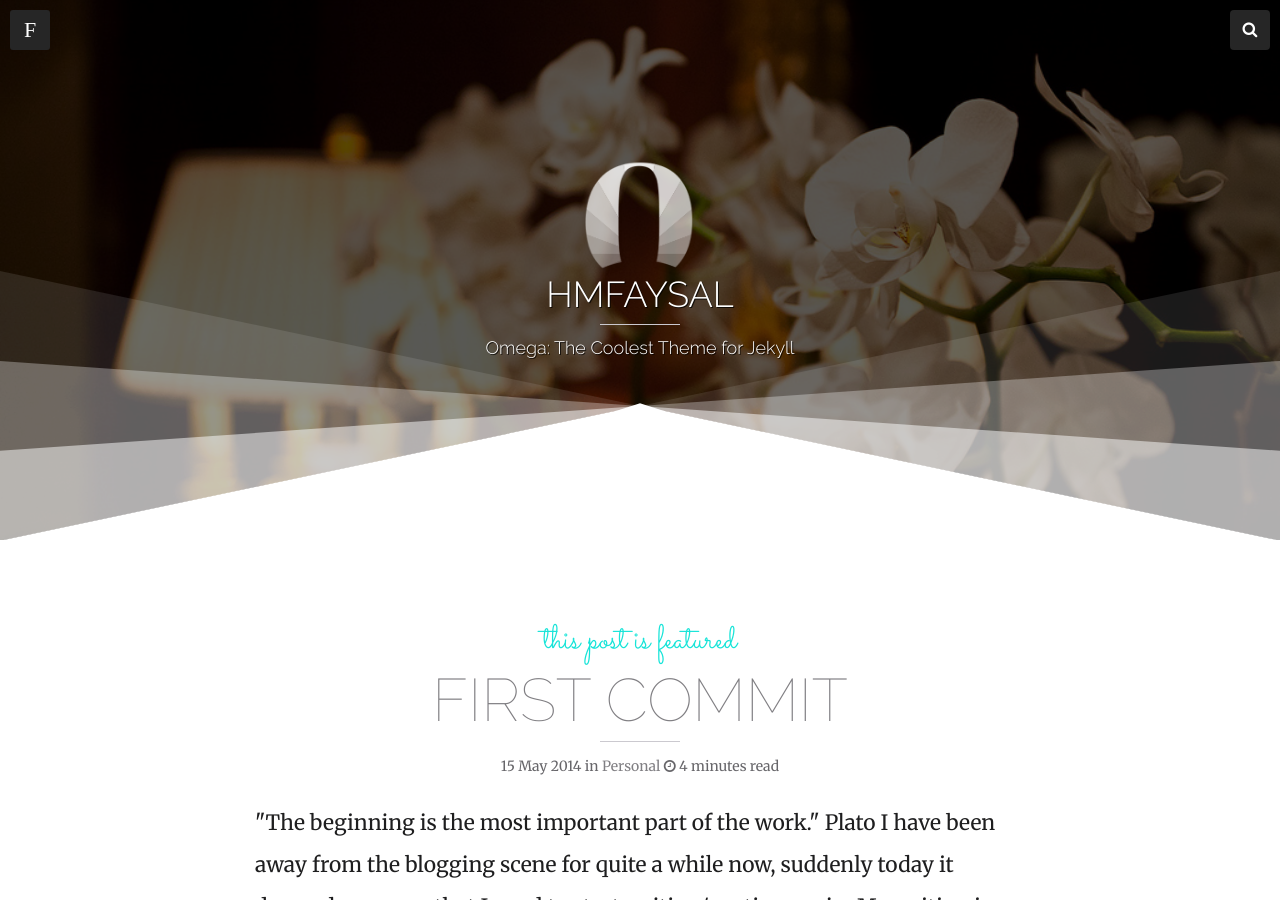
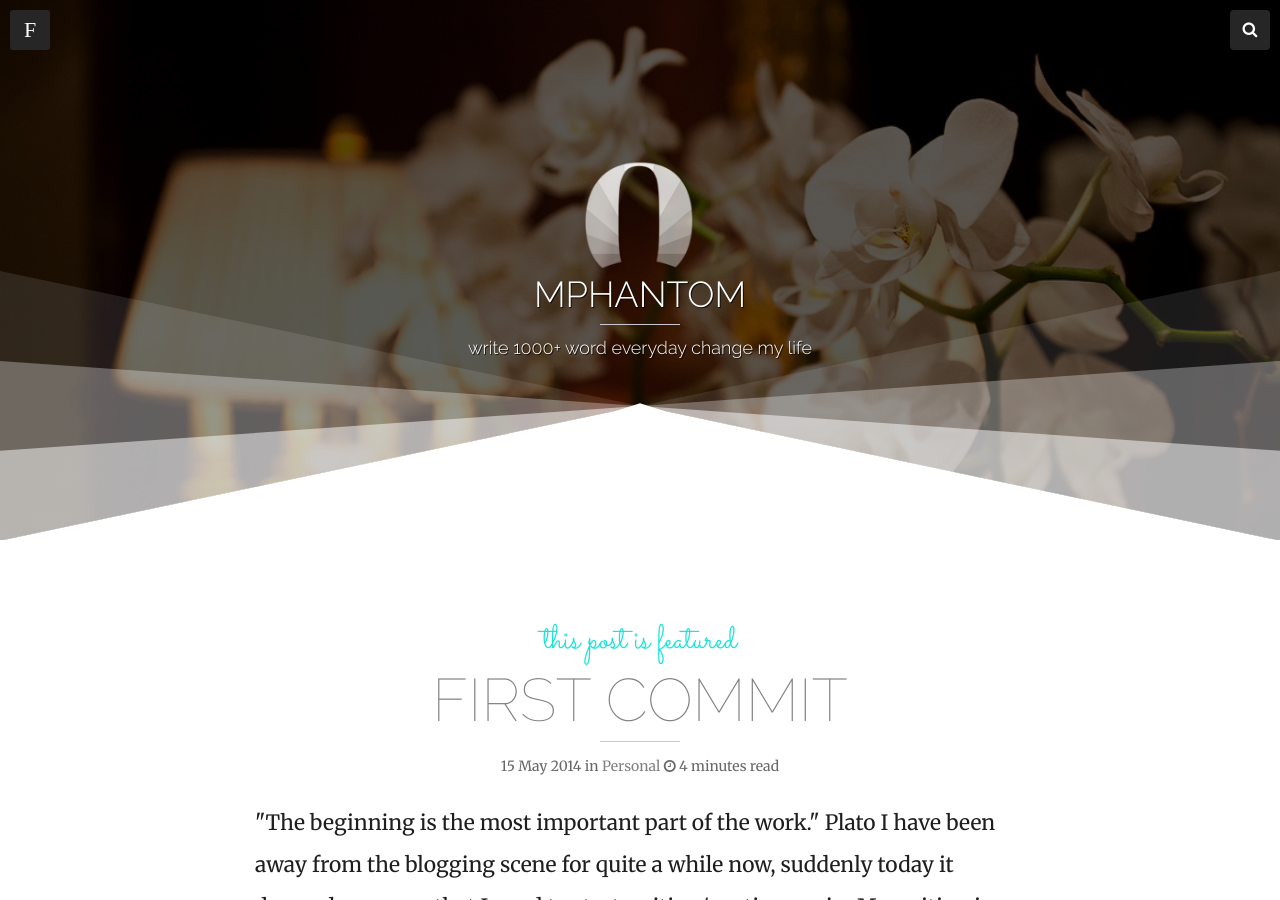
Before and after one commit to mphantom/mphantom.github.io, a Jekyll site: the page built from index.html, in a window 1280 px wide and 900 px high. Built offline with Jekyll 4.4.1, drawn with Linux system fonts in a browser that asks for light colours; nearby versions of some CDN libraries; the list of posts is cut into pages by our own code; some of the changed lines change nothing that is shown.

Commit message:
change config

```diff
--- a/_config.yml
+++ b/_config.yml
@@ -1,5 +1,5 @@
-title:            HMFAYSAL
-description:      "Omega: The Coolest Theme for Jekyll"
+title:            mphantom
+description:      "write 1000+ word everyday change my life"
 logo:             omikron.png
 disqus_shortname: hmfaysal
 # Assign a default image for your site's header and footer
@@ -24,20 +24,15 @@ url:       		   /hmfaysal-omega-theme
 owner:
   name:           Hossain Mohd Faysal
   avatar:         hmfaysal.jpg
-  email:          hmfaysal@alum.mit.edu
+  email:          wushaorongvs@gmail.com
   # Use the coder's toolbox at http://coderstoolbox.net/string/#!encoding=xml&action=encode&charset=us_ascii to encode your description into XML string
   description:    Hossain Mohammad Faysal is an Electrical Engineer and a Mathematician based in Doha, Qatar. His interests are anything that&#8217;s related to math, from math itself to programming languages to music to physics to engineering to philosophy.
   # Social networking links used in footer. Update and remove as you like.
-  twitter:        hmfaysal
-  facebook:       hmfaysal
-  github:         hmfaysal
-  stackexchange:  https://stackexchange.com/users/3402032/hossain-mohd-faysal
-  linkedin:       https://www.linkedin.com/pub/firstname-lastname/12/345/678
   instagram:
   flickr:
   tumblr:
   # For Google Authorship https://plus.google.com/authorship
-  google_plus:    https://plus.google.com/u/0/102602916593522619858
+  #google_plus:
 
 # Analytics and webmaster tools stuff goes here
 google_analytics:   UA-39365944-7
@@ -88,8 +83,8 @@ kramdown:
 
 prose:
   rooturl: '_posts'
-  siteurl: 'http://hmfaysal.github.io/'
-  relativeLinks: 'http://hmfaysal.github.io/links.jsonp'
+  siteurl: 'http://mphantom.com/'
+  relativeLinks: 'http://mphantom.com/links.jsonp'
   media: 'images'
   metadata:
     _posts:
```
